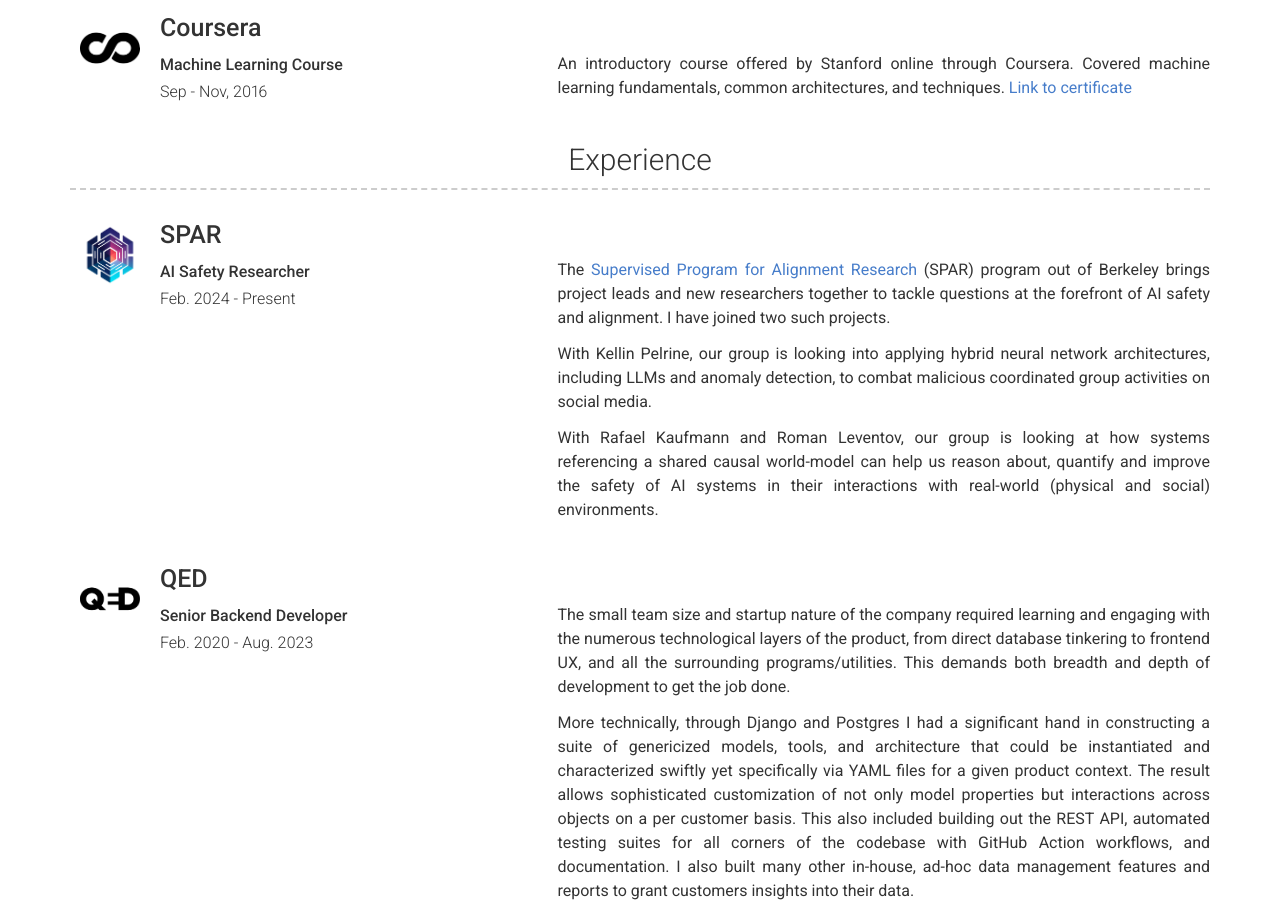
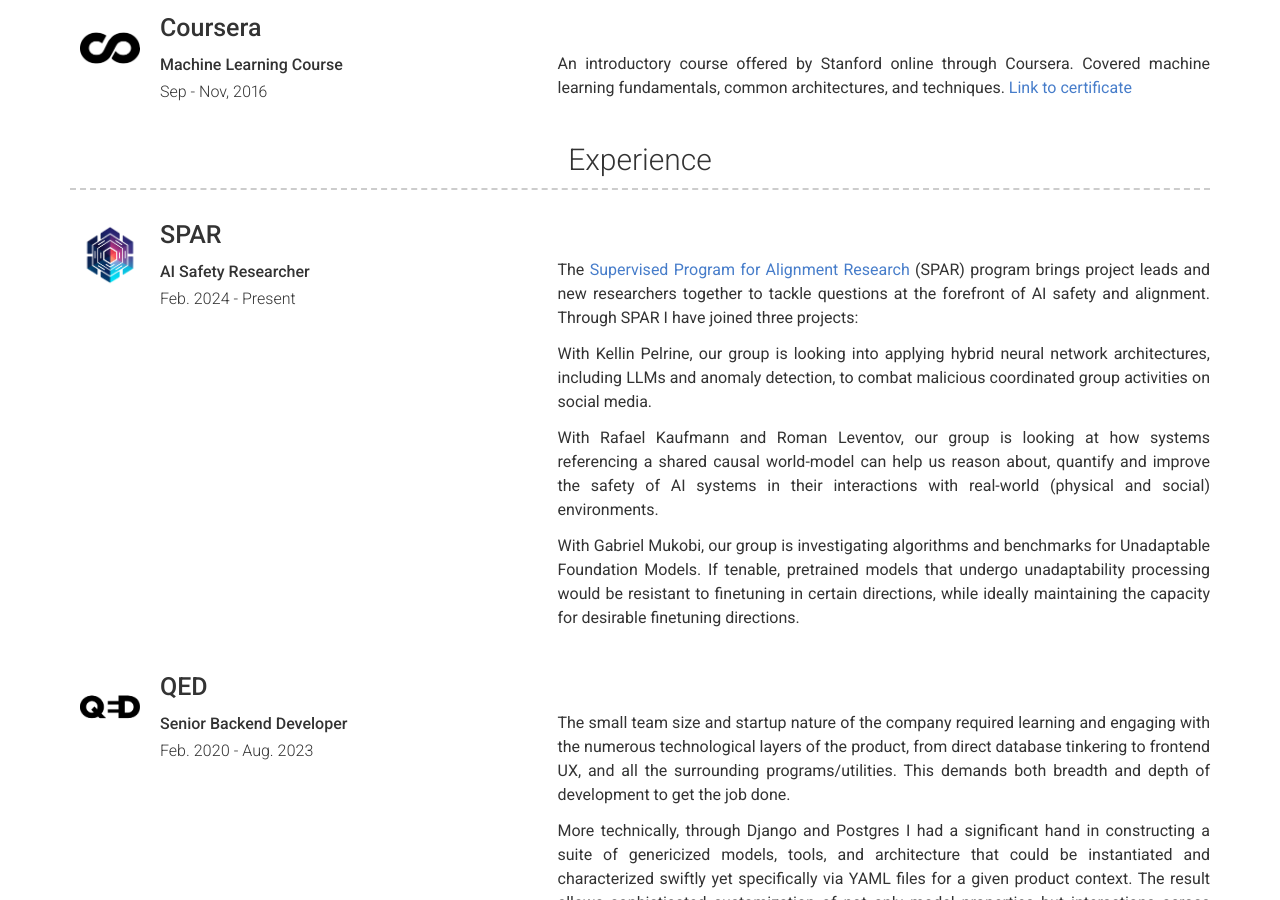
Before and after one commit to m-walters/m-walters.github.io, a Jekyll site: the page built from index.md, in a window 1280 px wide and 900 px high, scrolled down 1577 px. Built offline with Jekyll 4.4.1, drawn with Linux system fonts in a browser that asks for light colours; formulas are drawn with MathJax 3.

Commit message:
Update experience.yml

```diff
--- a/_data/experience.yml
+++ b/_data/experience.yml
@@ -5,8 +5,8 @@
   dates: Feb. 2024 - Present
   quote: >
   description: |
-    The [Supervised Program for Alignment Research](https://berkeleyaisafety.com/spar) (SPAR) program out of Berkeley brings project leads and new researchers together
-    to tackle questions at the forefront of AI safety and alignment. I have joined two such projects.
+    The [Supervised Program for Alignment Research](https://berkeleyaisafety.com/spar) (SPAR) program brings project leads and new researchers together
+    to tackle questions at the forefront of AI safety and alignment. Through SPAR I have joined three projects:
 
     With Kellin Pelrine, our group is looking into applying hybrid neural network architectures, including LLMs and
     anomaly detection, to combat malicious coordinated group activities on social media.
@@ -14,6 +14,10 @@
     With Rafael Kaufmann and Roman Leventov, our group is looking at how systems referencing a shared causal
     world-model can help us reason about, quantify and improve the safety of AI systems in their interactions
     with real-world (physical and social) environments.
+
+    With Gabriel Mukobi, our group is investigating algorithms and benchmarks for Unadaptable Foundation Models.
+    If tenable, pretrained models that undergo unadaptability processing would be resistant to finetuning in certain directions, while ideally
+    maintaining the capacity for desirable finetuning directions.
 
 - company: QED
   image: "assets/images/QED_logo_square.png"
```
